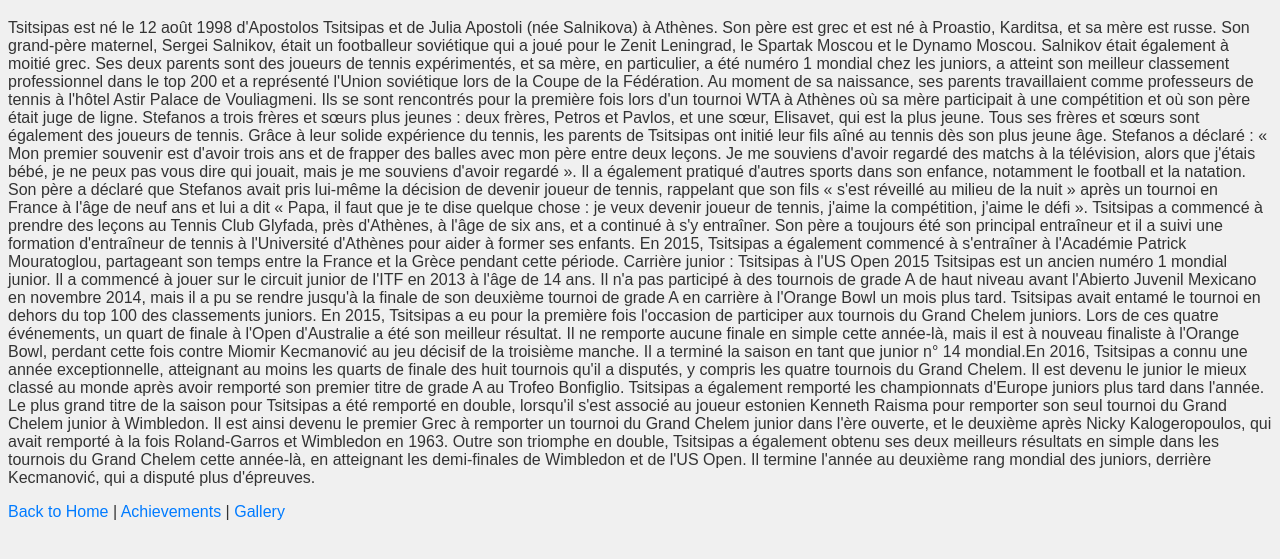
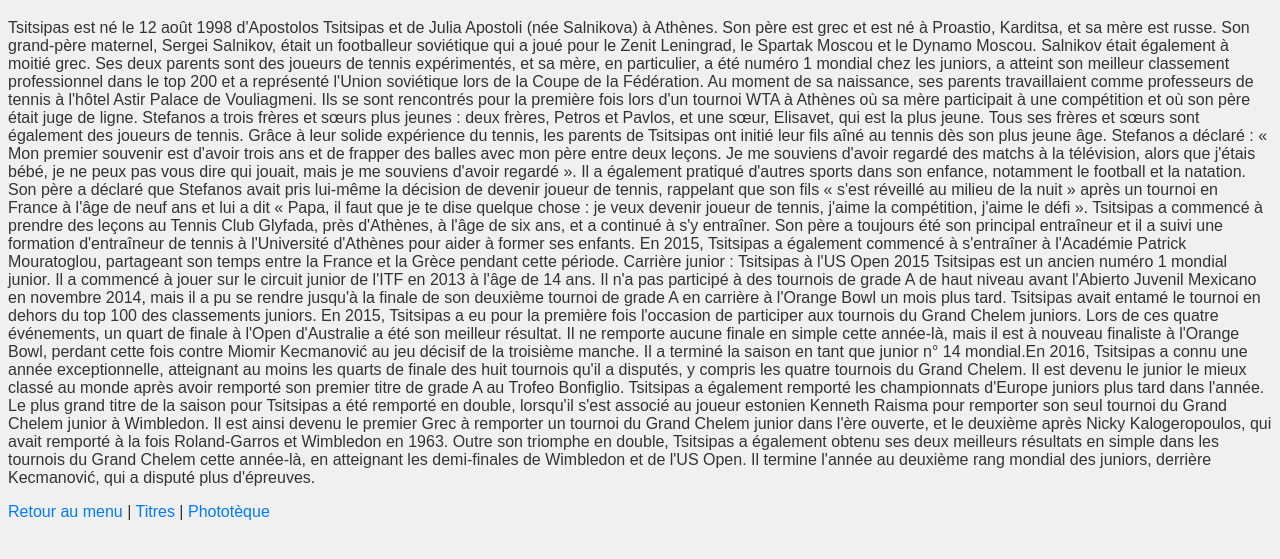
Before and after one commit to malougui/malougui.github.io, a plain HTML site: page biographie.html in a window 1280 px wide. Shown: the part 61-620 px from the top of the page. Drawn offline with Linux system fonts and the light colour scheme.

Commit message:
Update biographie.html

```diff
--- a/biographie.html
+++ b/biographie.html
@@ -19,7 +19,7 @@
 
 
  </p>
-  <a href="index.html">Back to Home</a> | <a href="achievements.html">Achievements</a> | <a href="gallery.html">Gallery</a>
+  <a href="index.html">Retour au menu</a> | <a href="titres.html">Titres</a> | <a href="phototèque.html">Phototèque</a>
 </body>
 
 </html>
```
